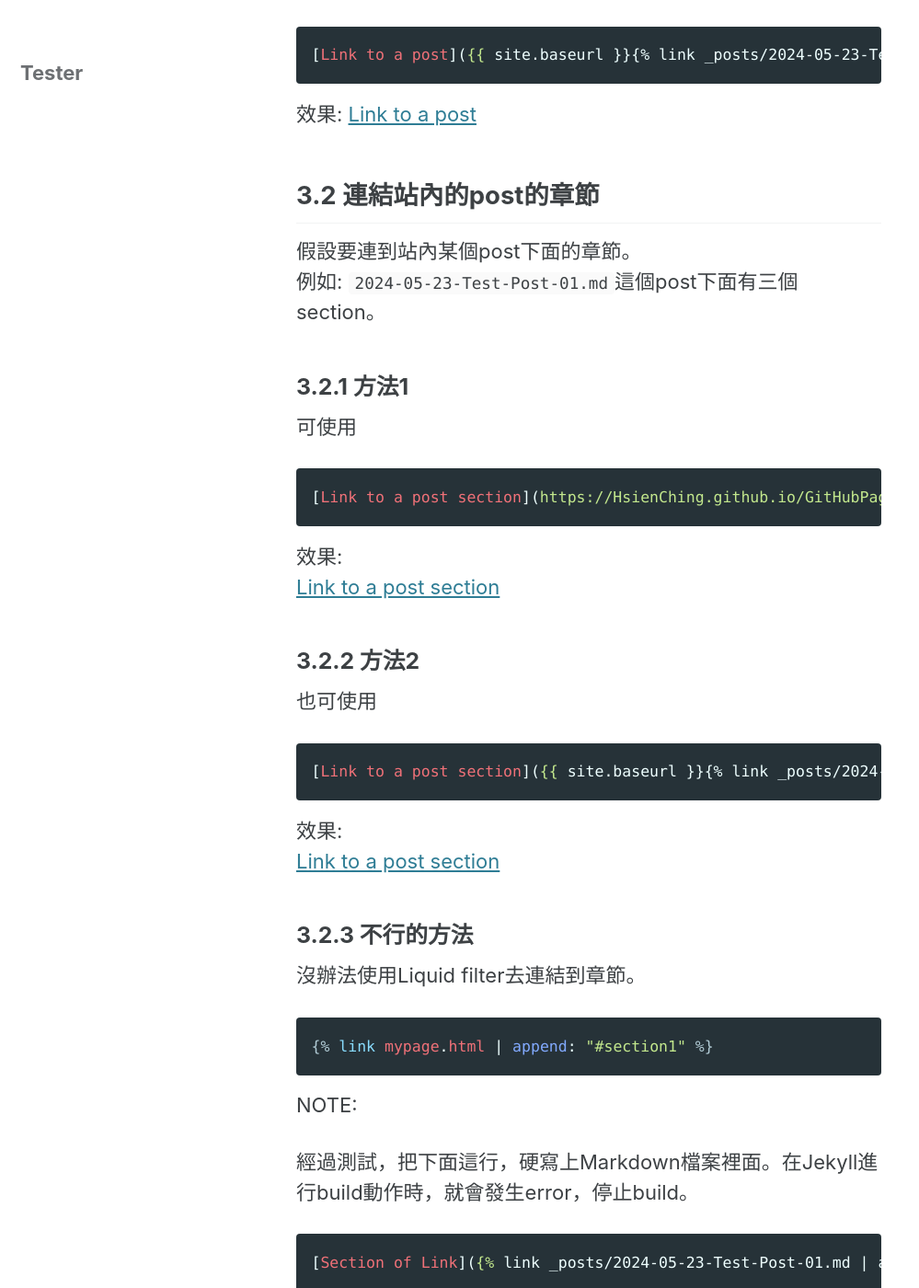
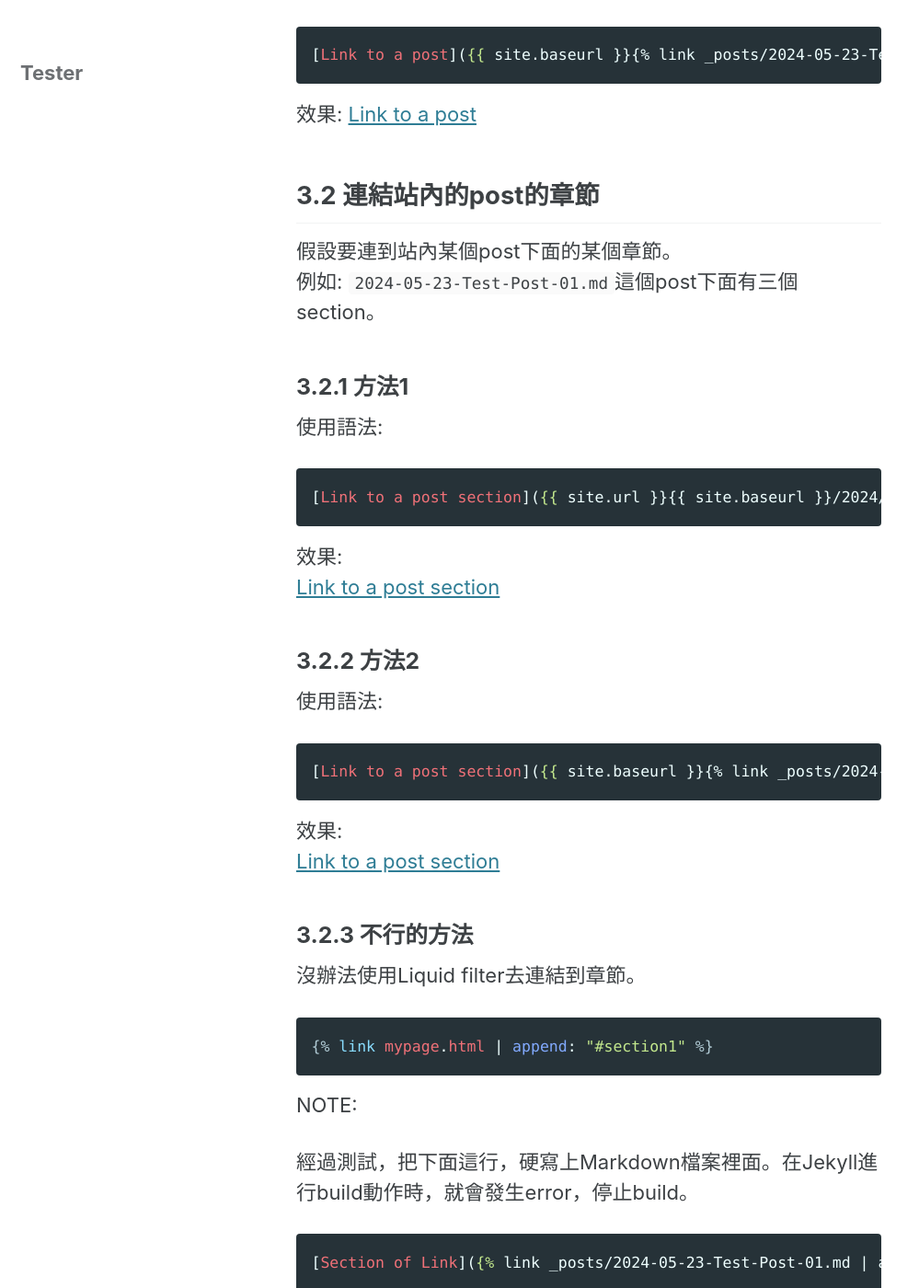
Before and after one commit to HsienChing/GitHubPageTest, a Jekyll site: the page built from _posts/2024-05-23-How-to-Link-Posts-pages-files-in-Jekyll-Generated-Website.md, in a window 1280 px wide and 1400 px high, scrolled down 3285 px. Shown: the whole window at 92% size, without its empty margins (0-999 px from the left). Built offline with Jekyll 4.4.1, drawn with Linux system fonts in a browser that asks for light colours; cached includes are drawn as plain includes; some of the changed text lies outside the part shown.

Commit message:
Update post

````diff
--- a/_posts/2024-05-23-How-to-Link-Posts-pages-files-in-Jekyll-Generated-Website.md
+++ b/_posts/2024-05-23-How-to-Link-Posts-pages-files-in-Jekyll-Generated-Website.md
@@ -126,22 +126,24 @@ Markdown語法:
 
 ## 3.2 連結站內的post的章節
 
-假設要連到站內某個post下面的章節。
+假設要連到站內某個post下面的某個章節。
 例如: `2024-05-23-Test-Post-01.md`這個post下面有三個section。
 
 ### 3.2.1 方法1
 
-可使用
+使用語法:
+{% raw %}
 ```markdown
 [Link to a post section]({{ site.url }}{{ site.baseurl }}/2024/05/23/Test-Post-01/#section-1)
 ```
+{% endraw %}
 
 效果:
 [Link to a post section]({{ site.url }}{{ site.baseurl }}/2024/05/23/Test-Post-01/#section-1)
 
 ### 3.2.2 方法2
 
-也可使用
+使用語法:
 {% raw %}
 ```markdown
 [Link to a post section]({{ site.baseurl }}{% link _posts/2024-05-23-Test-Post-01.md %}#section-1)
@@ -172,13 +174,14 @@ NOTE:
 
 ## 3.3 連結站內的檔案
 
-Markdown語法:
+使用語法:
 {% raw %}
 ```markdown
 [Link to a figure file]({{ site.baseurl }}{% link /assets/images/2024/This-is-a-Figure-1920px-1080px.jpg %})
 ```
 {% endraw %}
 
+效果:
 [Link to a figure file]({{ site.baseurl }}{% link /assets/images/2024/This-is-a-Figure-1920px-1080px.jpg %})
 
 # 4. 延伸使用
````
Also changed, not shown: other parts of _posts/2024-05-23-How-to-Link-Posts-pages-files-in-Jekyll-Generated-Website.md (+3 -3 lines).
